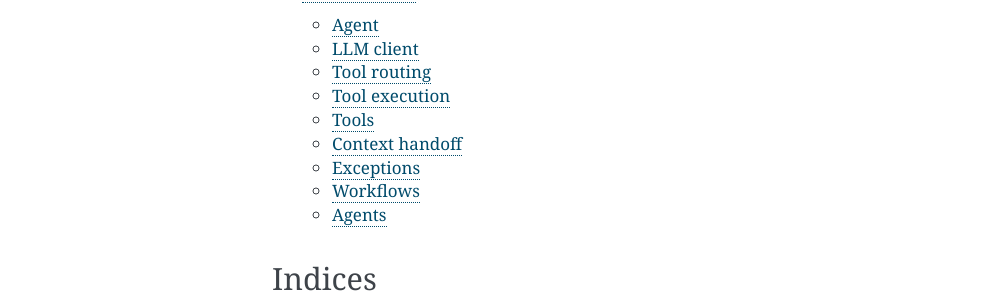
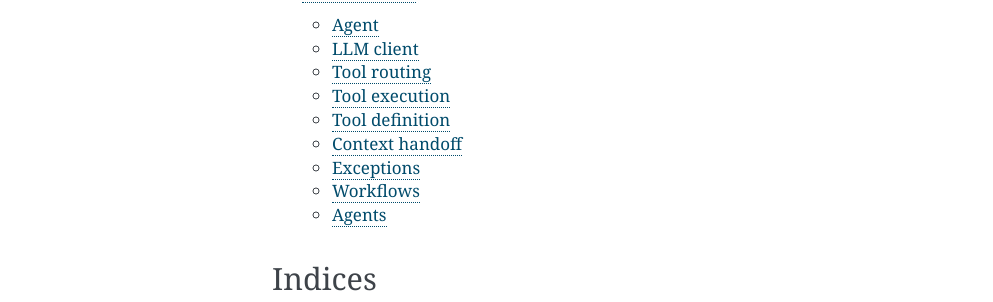
Before and after one commit to noordeep12/my-coding-agent, a Sphinx documentation site: the page built from docs/index.rst, in a window 1280 px wide. Shown: the part 563-865 px from the top of the page, without its empty margins (148-1141 px from the left). Built offline with Sphinx 7.4.7, drawn with Linux system fonts in a browser that asks for light colours.

Commit message:
docs(api): rename section "Tools" to "Tool definition" for clarity

```diff
--- a/docs/api.rst
+++ b/docs/api.rst
@@ -41,8 +41,8 @@
    :show-inheritance:
 
 
-Tools
------
+Tool definition
+----------------
 
 .. automodule:: my_coding_agent.tools
    :members:
```
